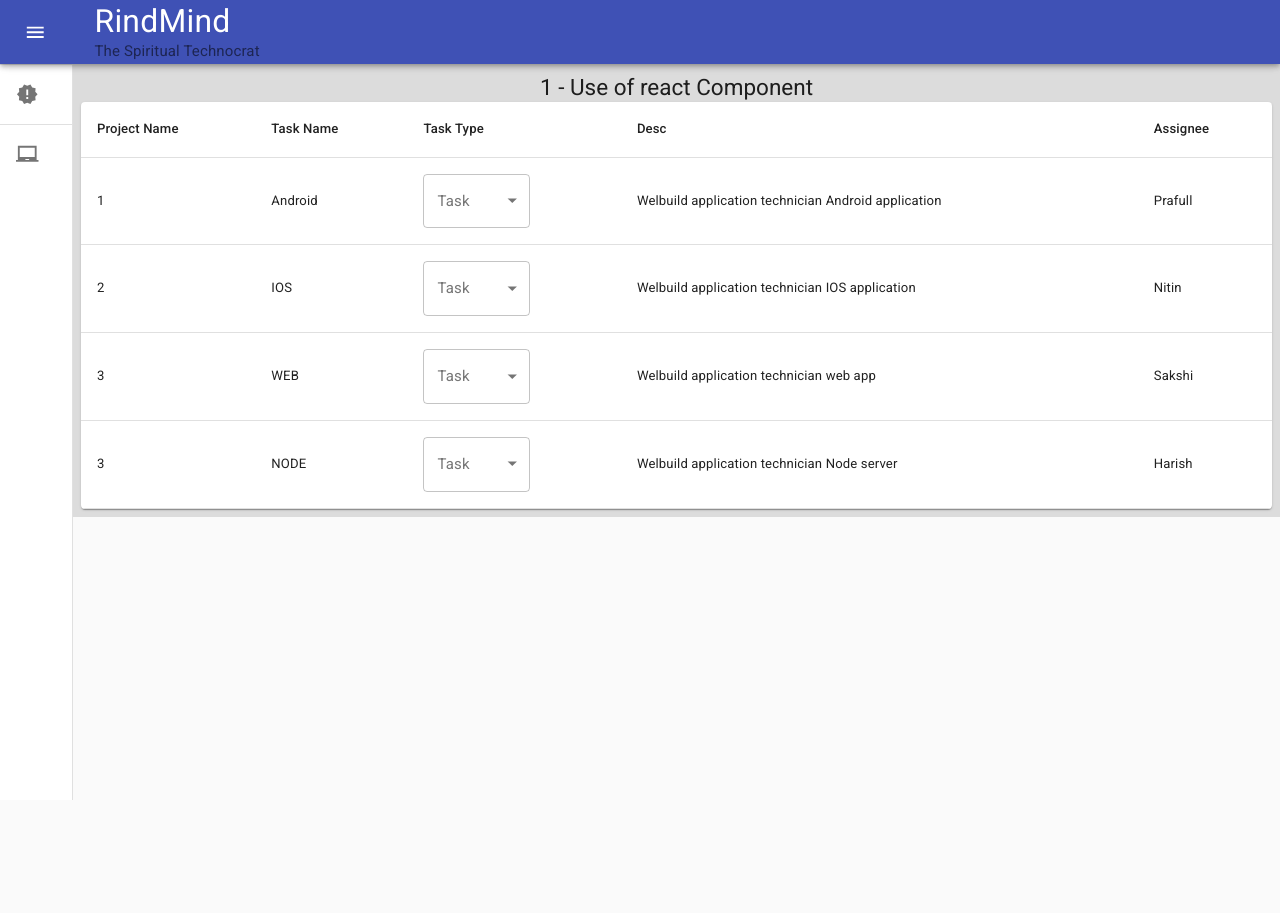
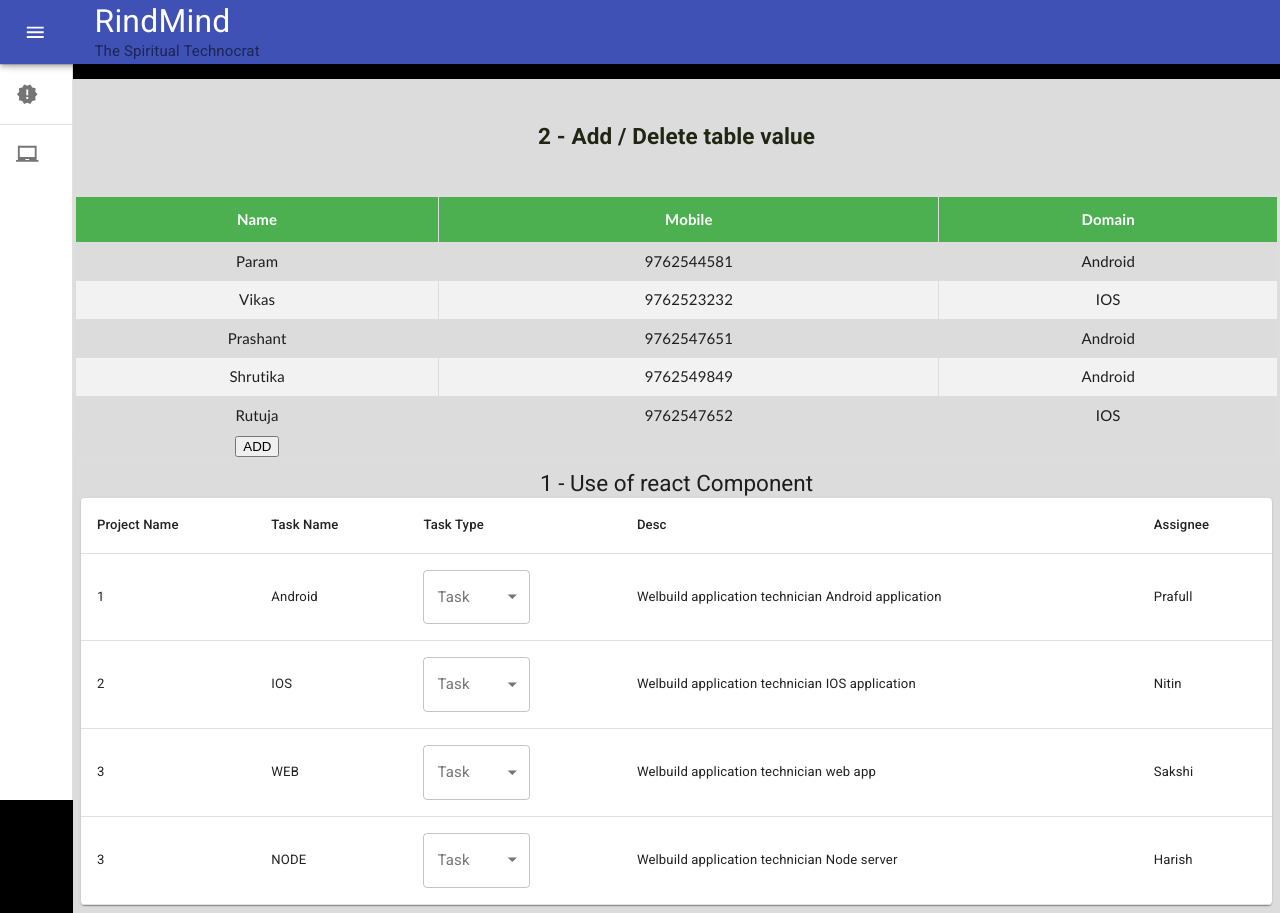
Before and after one commit to param105/rindmind, a React (Create React App) app: page /training in a window 1280 px wide. Before the commit the page ends 800 px from the top, so only its background shows below. Built offline with nearby package versions, Linux system fonts and the light colour scheme; a web font is replaced by a local one.

Commit message:
Add to table task added

```diff
--- a/src/components/home/data/Data.js
+++ b/src/components/home/data/Data.js
@@ -45,6 +45,6 @@ const newsData = [
         img : "https://source.unsplash.com/800x200/?cycle",
         para : "Lorem ipsum dolor sit amet consectetur adipisicing elit. Molestiae reiciendis in sequi, repellat maxime dolorem at veniam, perferendis odit atque cumque. Incidunt totam hic placeat recusandae dolore amet tenetur maxime!"
     }
-]
+];
 
 export default newsData;
--- /dev/null
+++ b/src/components/training/data/Data.js
@@ -0,0 +1,31 @@
+
+ const empData = [
+    {
+        name: "Param",
+        mobile:"9762544581",
+        domain: "Android"
+    },
+    {
+        name: "Vikas",
+        mobile:"9762523232",
+        domain:"IOS"
+    },
+    {
+        name: "Prashant",
+        mobile:"9762547651",
+        domain:"Android"
+    },
+    {
+        name: "Shrutika",
+        mobile:"9762549849",
+        domain:"Android"
+    },
+    {
+        name: "Rutuja",
+        mobile:"9762547652",
+        domain:"IOS"
+    }
+
+
+]
+export default empData;
--- a/src/components/training/js/Training.js
+++ b/src/components/training/js/Training.js
@@ -1,16 +1,15 @@
-import React, { Component } from "react";
+import React from "react";
 import "../scss/Training.scss";
 import Task1 from "../js/Task1.js";
+import Task2 from "../../training/js/task2/Task2.js";
 
-function Training() {
-
+export default function Training() {
     return (
-      <React.Fragment>
-          <Task1 />
-      </React.Fragment>
+      <div>
+        <Task2 />
+        <Task1 />
+      </div>
 
     );
 
 }
-
-export default Training;
--- /dev/null
+++ b/src/components/training/js/task2/EmpTable.js
@@ -0,0 +1,90 @@
+import React, { useState } from 'react'
+import { Prev } from 'react-bootstrap/PageItem';
+
+export default function EmpTable(props) {
+    const empArray = props.empList;
+    const [empList, setEmpList] = useState(empArray)
+    const [inputVisible, setInputVisible] = useState(false)
+    const [emp, setEmp] = useState({name:'',mobile:'',domain:''})
+
+    function handleButtonClick() {
+       if(inputVisible && emp.name && emp.domain && emp.mobile){
+        setEmpList([...empList,emp])
+        setEmp({})
+       }
+        setInputVisible(!inputVisible)
+    }
+    function setEmpData(field,value){
+        switch(field){
+            case "name" : setEmp({...emp,name:value}) ; break;
+            case "mobile" : setEmp({...emp,mobile:value}) ; break;
+            case "domain" : setEmp({...emp,domain:value}) ; break;
+        }
+        console.log(`data received ${field} and ${value}`)
+        console.log(`name = ${emp.name} , mobile = ${emp.mobile} , domain = ${emp.domain}`)
+    }
+
+    return (
+        <div>
+            <table className="table">
+                <thead className="title">
+                    <tr>
+                        <th> Name </th>
+                        <th> Mobile </th>
+                        <th> Domain </th>
+                    </tr>
+                </thead>
+                <tbody>
+                    {
+                        empList.map((emp) => (
+                            <tr>
+                                <td> {emp.name} </td>
+                                <td> {emp.mobile} </td>
+                                <td> {emp.domain} </td>
+                            </tr>
+                        ))
+                    }
+
+                    {
+                        inputVisible &&
+                            <tr>
+                                <InputBox name="name" callback ={setEmpData}/>
+                                <InputBox name="mobile" callback={setEmpData}/>
+                                <InputBox name="domain" callback={setEmpData}/>
+                            </tr>
+
+                    }
+
+
+                    <button onClick={handleButtonClick}> ADD </button>
+
+
+                </tbody>
+            </table>
+
+        </div>
+
+    );
+}
+
+function InputBox(props) {
+    let name = props.name;
+    let callbackFun = props.callback;
+
+    let changeHandler = event => {
+        event.persist();
+        let value = event.target.value;
+        callbackFun(name,value)
+      };
+
+    return (
+        <td>
+             <input
+                type = "text"
+                name = {name}
+                placeholder={name}
+                onChange = {changeHandler}
+            />
+        </td>
+    )
+}
--- /dev/null
+++ b/src/components/training/js/task2/Task2.js
@@ -0,0 +1,17 @@
+import React,{useState} from 'react'
+import EmpTable from '../task2/EmpTable'
+import empData from '../../data/Data.js'
+
+function Task2() {
+
+    const [employees, setEmployees] = useState(empData)
+
+    return (
+        <div className="container">
+            <h2> 2 - Add / Delete table value </h2>
+            <EmpTable empList= {employees}/>
+        </div>
+    )
+}
+
+export default Task2
--- a/src/components/training/scss/Training.scss
+++ b/src/components/training/scss/Training.scss
@@ -1,8 +1,37 @@
 .container {
     display: flex;
     flex-direction: column;
-    margin-top: 1rem;
     justify-content: center;
     background-color: gainsboro;
     text-align: center;
+    margin: 0;
+    padding: 0;
 }
+
+
+  .table {
+    text-align: center;
+    font-family: "Trebuchet MS", Arial, Helvetica, sans-serif;
+    border-collapse: collapse;
+    border: 3px solid #ddd;
+    width: 100%;
+  }
+
+  .table th {
+    border: 1px solid #ddd;
+    padding: 8px;
+    padding-top: 12px;
+    padding-bottom: 12px;
+    text-align: center;
+    background-color: #4CAF50;
+    color: white;
+  }
+
+  .table td{
+    border: 1px solid #ddd;
+    padding: 8px;
+  }
+
+  .table tr:nth-child(even){background-color: #f2f2f2;}
+
+  .table tr:hover {background-color: #ddd;}
--- a/src/css/App.css
+++ b/src/css/App.css
@@ -84,7 +84,6 @@ html {
   }
 
   .App-header {
-    background-color:black;
     padding-top: 0.2em;
     display: flex;
     justify-content: center;
@@ -96,7 +95,6 @@ html {
     display: flex;
     flex-direction: row-reverse;
     margin: auto;
-    background-color: black;
 
   }
 }
--- a/src/index.css
+++ b/src/index.css
@@ -11,3 +11,7 @@ code {
   font-family: source-code-pro, Menlo, Monaco, Consolas, 'Courier New',
     monospace;
 }
+
+.root{
+  margin:0;
+}
```
